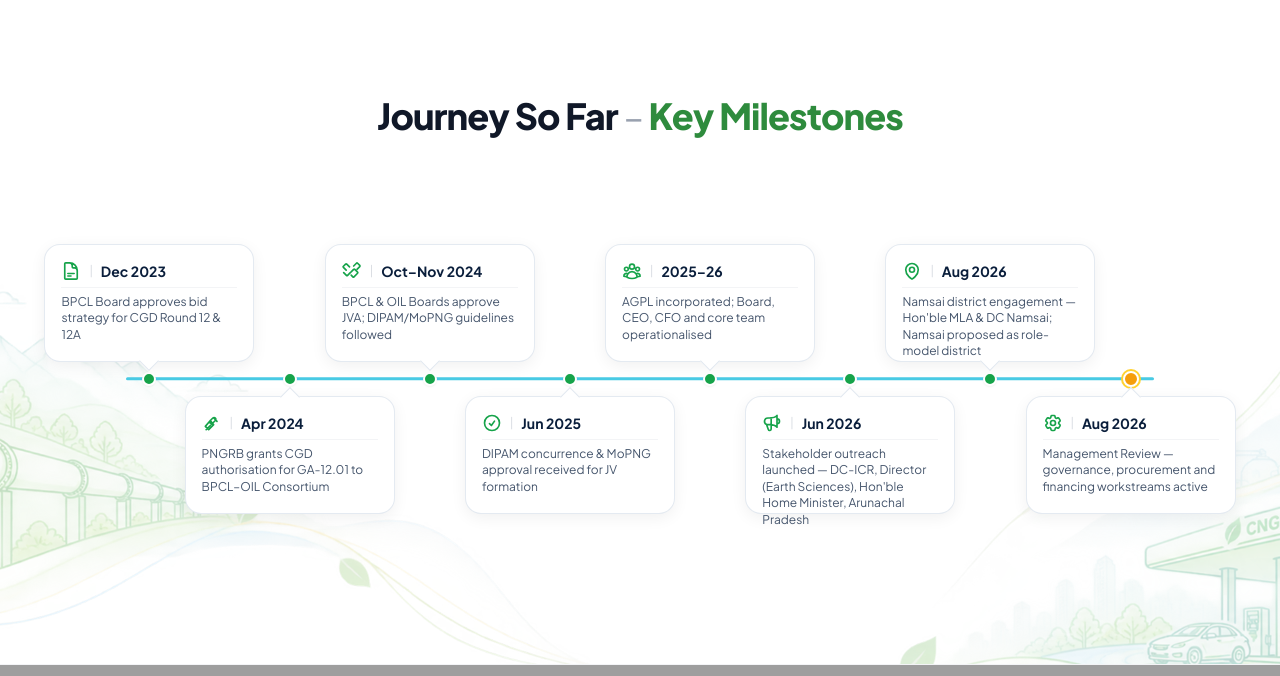
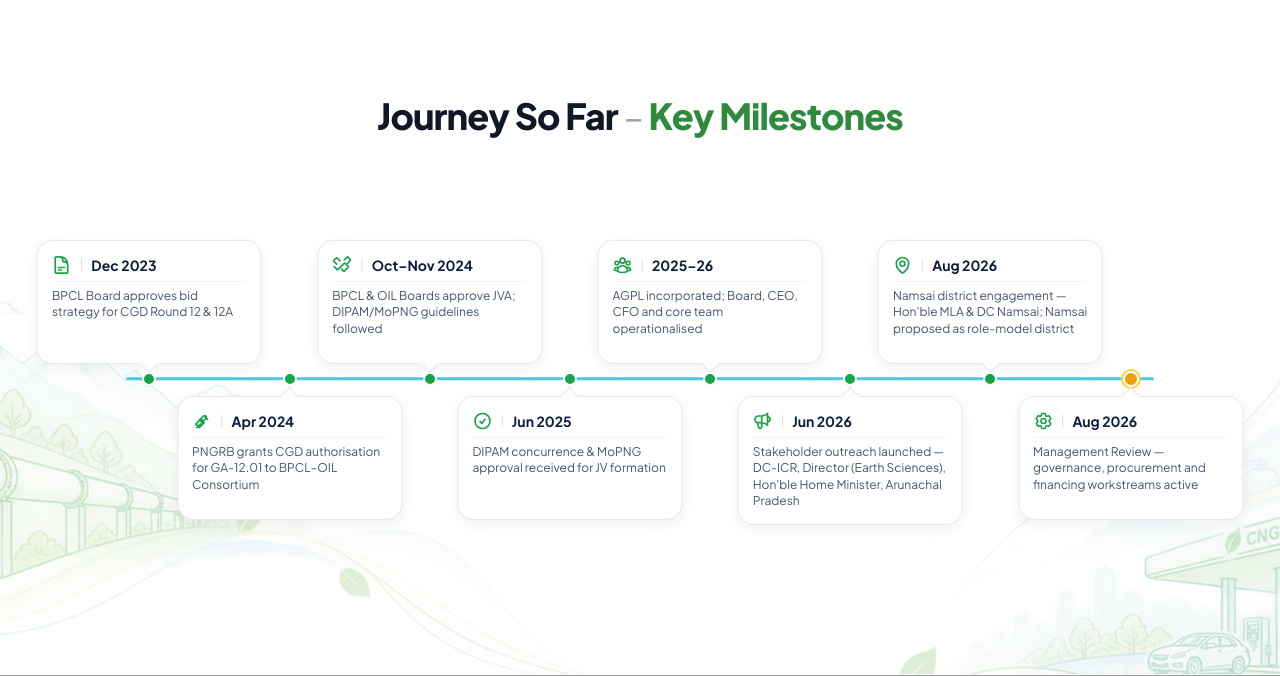
Before and after one commit to ridipblog/arunachal_gas, a Laravel app: page / in a window 1280 px wide. Shown: the part 4024-4700 px from the top of the page. Run offline with Laravel 12, Linux system fonts and the light colour scheme; style sheets or scripts are compiled from the project's sources; some libraries are stand-ins or nearby versions; grey boxes are pictures that could not be loaded.

Commit message:
fixed overflow issue journey design

```diff
--- a/resources/views/components/values.blade.php
+++ b/resources/views/components/values.blade.php
@@ -11,7 +11,7 @@
 
         {{-- Horizontal Alternating Timeline (Desktop & Tablet) --}}
         <div class="hidden md:block relative py-6 max-w-7xl mx-auto px-2 sm:px-4 lg:px-6">
-            <div class="relative w-full h-[320px]">
+            <div class="relative w-full h-[330px]">
 
                 {{-- Continuous Sky-Blue Timeline Bar --}}
                 <div class="absolute top-[155px] left-[6%] right-[6%] h-[3.5px] bg-[#48CAE4] rounded-full -translate-y-1/2 z-0"></div>
@@ -22,7 +22,7 @@
                     <div class="absolute top-[155px] left-0 -translate-x-1/2 -translate-y-1/2 w-3.5 h-3.5 rounded-full bg-[#16A34A] border-2 border-white shadow-xs z-10"></div>
 
                     {{-- Card 1 (Top) --}}
-                    <div class="absolute top-[20px] left-0 -translate-x-1/2 w-[190px] xl:w-[210px] h-[118px] bg-white rounded-2xl p-3.5 sm:p-4 shadow-[0_4px_16px_rgba(0,0,0,0.06)] border border-slate-200/90 hover:shadow-md transition-shadow z-20 flex flex-col justify-between">
+                    <div class="absolute top-[16px] left-0 -translate-x-1/2 w-[205px] xl:w-[225px] min-h-[124px] h-auto bg-white rounded-2xl p-3 sm:p-3.5 shadow-[0_4px_16px_rgba(0,0,0,0.06)] border border-slate-200/90 hover:shadow-md transition-shadow z-20 flex flex-col justify-between">
                         <div>
                             <div class="flex items-center space-x-2 pb-1.5 border-b border-gray-100">
                                 {{-- Document Checklist Icon --}}
@@ -32,7 +32,7 @@
                                 <span class="text-gray-300 font-light text-xs">|</span>
                                 <span class="text-sm font-bold text-[#0A1E3B]">Dec 2023</span>
                             </div>
-                            <p class="text-xs text-slate-600 leading-snug mt-1.5">
+                            <p class="text-[11.5px] sm:text-xs text-slate-600 leading-[1.38] mt-1.5">
                                 BPCL Board approves bid strategy for CGD Round 12 &amp; 12A
                             </p>
                         </div>
@@ -47,7 +47,7 @@
                     <div class="absolute top-[155px] left-0 -translate-x-1/2 -translate-y-1/2 w-3.5 h-3.5 rounded-full bg-[#16A34A] border-2 border-white shadow-xs z-10"></div>
 
                     {{-- Card 2 (Bottom) --}}
-                    <div class="absolute top-[172px] left-0 -translate-x-1/2 w-[190px] xl:w-[210px] h-[118px] bg-white rounded-2xl p-3.5 sm:p-4 shadow-[0_4px_16px_rgba(0,0,0,0.06)] border border-slate-200/90 hover:shadow-md transition-shadow z-20 flex flex-col justify-between">
+                    <div class="absolute top-[172px] left-0 -translate-x-1/2 w-[205px] xl:w-[225px] min-h-[124px] h-auto bg-white rounded-2xl p-3 sm:p-3.5 pb-4 shadow-[0_4px_16px_rgba(0,0,0,0.06)] border border-slate-200/90 hover:shadow-md transition-shadow z-20 flex flex-col justify-between">
                         {{-- Tooltip Pointer pointing directly to Dot 2 --}}
                         <div class="absolute -top-[7px] left-1/2 -translate-x-1/2 w-3.5 h-3.5 bg-white border-l border-t border-slate-200 rotate-45 transform"></div>
                         <div>
@@ -59,7 +59,7 @@
                                 <span class="text-gray-300 font-light text-xs">|</span>
                                 <span class="text-sm font-bold text-[#0A1E3B]">Apr 2024</span>
                             </div>
-                            <p class="text-xs text-slate-600 leading-snug mt-1.5">
+                            <p class="text-[11.5px] sm:text-xs text-slate-600 leading-[1.38] mt-1.5">
                                 PNGRB grants CGD authorisation for GA-12.01 to BPCL–OIL Consortium
                             </p>
                         </div>
@@ -72,7 +72,7 @@
                     <div class="absolute top-[155px] left-0 -translate-x-1/2 -translate-y-1/2 w-3.5 h-3.5 rounded-full bg-[#16A34A] border-2 border-white shadow-xs z-10"></div>
 
                     {{-- Card 3 (Top) --}}
-                    <div class="absolute top-[20px] left-0 -translate-x-1/2 w-[190px] xl:w-[210px] h-[118px] bg-white rounded-2xl p-3.5 sm:p-4 shadow-[0_4px_16px_rgba(0,0,0,0.06)] border border-slate-200/90 hover:shadow-md transition-shadow z-20 flex flex-col justify-between">
+                    <div class="absolute top-[16px] left-0 -translate-x-1/2 w-[205px] xl:w-[225px] min-h-[124px] h-auto bg-white rounded-2xl p-3 sm:p-3.5 shadow-[0_4px_16px_rgba(0,0,0,0.06)] border border-slate-200/90 hover:shadow-md transition-shadow z-20 flex flex-col justify-between">
                         <div>
                             <div class="flex items-center space-x-2 pb-1.5 border-b border-gray-100">
                                 {{-- Handshake Icon --}}
@@ -85,7 +85,7 @@
                                 <span class="text-gray-300 font-light text-xs">|</span>
                                 <span class="text-sm font-bold text-[#0A1E3B]">Oct–Nov 2024</span>
                             </div>
-                            <p class="text-xs text-slate-600 leading-snug mt-1.5">
+                            <p class="text-[11.5px] sm:text-xs text-slate-600 leading-[1.38] mt-1.5">
                                 BPCL &amp; OIL Boards approve JVA; DIPAM/MoPNG guidelines followed
                             </p>
                         </div>
@@ -99,7 +99,7 @@
                     <div class="absolute top-[155px] left-0 -translate-x-1/2 -translate-y-1/2 w-3.5 h-3.5 rounded-full bg-[#16A34A] border-2 border-white shadow-xs z-10"></div>
 
                     {{-- Card 4 (Bottom) --}}
-                    <div class="absolute top-[172px] left-0 -translate-x-1/2 w-[190px] xl:w-[210px] h-[118px] bg-white rounded-2xl p-3.5 sm:p-4 shadow-[0_4px_16px_rgba(0,0,0,0.06)] border border-slate-200/90 hover:shadow-md transition-shadow z-20 flex flex-col justify-between">
+                    <div class="absolute top-[172px] left-0 -translate-x-1/2 w-[205px] xl:w-[225px] min-h-[124px] h-auto bg-white rounded-2xl p-3 sm:p-3.5 pb-4 shadow-[0_4px_16px_rgba(0,0,0,0.06)] border border-slate-200/90 hover:shadow-md transition-shadow z-20 flex flex-col justify-between">
                         <div class="absolute -top-[7px] left-1/2 -translate-x-1/2 w-3.5 h-3.5 bg-white border-l border-t border-slate-200 rotate-45 transform"></div>
                         <div>
                             <div class="flex items-center space-x-2 pb-1.5 border-b border-gray-100">
@@ -110,7 +110,7 @@
                                 <span class="text-gray-300 font-light text-xs">|</span>
                                 <span class="text-sm font-bold text-[#0A1E3B]">Jun 2025</span>
                             </div>
-                            <p class="text-xs text-slate-600 leading-snug mt-1.5">
+                            <p class="text-[11.5px] sm:text-xs text-slate-600 leading-[1.38] mt-1.5">
                                 DIPAM concurrence &amp; MoPNG approval received for JV formation
                             </p>
                         </div>
@@ -123,7 +123,7 @@
                     <div class="absolute top-[155px] left-0 -translate-x-1/2 -translate-y-1/2 w-3.5 h-3.5 rounded-full bg-[#16A34A] border-2 border-white shadow-xs z-10"></div>
 
                     {{-- Card 5 (Top) --}}
-                    <div class="absolute top-[20px] left-0 -translate-x-1/2 w-[190px] xl:w-[210px] h-[118px] bg-white rounded-2xl p-3.5 sm:p-4 shadow-[0_4px_16px_rgba(0,0,0,0.06)] border border-slate-200/90 hover:shadow-md transition-shadow z-20 flex flex-col justify-between">
+                    <div class="absolute top-[16px] left-0 -translate-x-1/2 w-[205px] xl:w-[225px] min-h-[124px] h-auto bg-white rounded-2xl p-3 sm:p-3.5 shadow-[0_4px_16px_rgba(0,0,0,0.06)] border border-slate-200/90 hover:shadow-md transition-shadow z-20 flex flex-col justify-between">
                         <div>
                             <div class="flex items-center space-x-2 pb-1.5 border-b border-gray-100">
                                 {{-- Users Group Icon --}}
@@ -133,7 +133,7 @@
                                 <span class="text-gray-300 font-light text-xs">|</span>
                                 <span class="text-sm font-bold text-[#0A1E3B]">2025–26</span>
                             </div>
-                            <p class="text-xs text-slate-600 leading-snug mt-1.5">
+                            <p class="text-[11.5px] sm:text-xs text-slate-600 leading-[1.38] mt-1.5">
                                 AGPL incorporated; Board, CEO, CFO and core team operationalised
                             </p>
                         </div>
@@ -147,7 +147,7 @@
                     <div class="absolute top-[155px] left-0 -translate-x-1/2 -translate-y-1/2 w-3.5 h-3.5 rounded-full bg-[#16A34A] border-2 border-white shadow-xs z-10"></div>
 
                     {{-- Card 6 (Bottom) --}}
-                    <div class="absolute top-[172px] left-0 -translate-x-1/2 w-[190px] xl:w-[210px] h-[118px] bg-white rounded-2xl p-3.5 sm:p-4 shadow-[0_4px_16px_rgba(0,0,0,0.06)] border border-slate-200/90 hover:shadow-md transition-shadow z-20 flex flex-col justify-between">
+                    <div class="absolute top-[172px] left-0 -translate-x-1/2 w-[205px] xl:w-[225px] min-h-[124px] h-auto bg-white rounded-2xl p-3 sm:p-3.5 pb-4 shadow-[0_4px_16px_rgba(0,0,0,0.06)] border border-slate-200/90 hover:shadow-md transition-shadow z-20 flex flex-col justify-between">
                         <div class="absolute -top-[7px] left-1/2 -translate-x-1/2 w-3.5 h-3.5 bg-white border-l border-t border-slate-200 rotate-45 transform"></div>
                         <div>
                             <div class="flex items-center space-x-2 pb-1.5 border-b border-gray-100">
@@ -158,7 +158,7 @@
                                 <span class="text-gray-300 font-light text-xs">|</span>
                                 <span class="text-sm font-bold text-[#0A1E3B]">Jun 2026</span>
                             </div>
-                            <p class="text-xs text-slate-600 leading-snug mt-1.5">
+                            <p class="text-[11.5px] sm:text-xs text-slate-600 leading-[1.38] mt-1.5">
                                 Stakeholder outreach launched — DC-ICR, Director (Earth Sciences), Hon'ble Home Minister, Arunachal Pradesh
                             </p>
                         </div>
@@ -171,7 +171,7 @@
                     <div class="absolute top-[155px] left-0 -translate-x-1/2 -translate-y-1/2 w-3.5 h-3.5 rounded-full bg-[#16A34A] border-2 border-white shadow-xs z-10"></div>
 
                     {{-- Card 7 (Top) --}}
-                    <div class="absolute top-[20px] left-0 -translate-x-1/2 w-[190px] xl:w-[210px] h-[118px] bg-white rounded-2xl p-3.5 sm:p-4 shadow-[0_4px_16px_rgba(0,0,0,0.06)] border border-slate-200/90 hover:shadow-md transition-shadow z-20 flex flex-col justify-between">
+                    <div class="absolute top-[16px] left-0 -translate-x-1/2 w-[205px] xl:w-[225px] min-h-[124px] h-auto bg-white rounded-2xl p-3 sm:p-3.5 shadow-[0_4px_16px_rgba(0,0,0,0.06)] border border-slate-200/90 hover:shadow-md transition-shadow z-20 flex flex-col justify-between">
                         <div>
                             <div class="flex items-center space-x-2 pb-1.5 border-b border-gray-100">
                                 {{-- Map Pin Icon --}}
@@ -182,7 +182,7 @@
                                 <span class="text-gray-300 font-light text-xs">|</span>
                                 <span class="text-sm font-bold text-[#0A1E3B]">Aug 2026</span>
                             </div>
-                            <p class="text-xs text-slate-600 leading-snug mt-1.5">
+                            <p class="text-[11.5px] sm:text-xs text-slate-600 leading-[1.38] mt-1.5">
                                 Namsai district engagement — Hon'ble MLA &amp; DC Namsai; Namsai proposed as role-model district
                             </p>
                         </div>
@@ -196,7 +196,7 @@
                     <div class="absolute top-[155px] left-0 -translate-x-1/2 -translate-y-1/2 w-4 h-4 rounded-full bg-[#F59E0B] border-2 border-white ring-2 ring-amber-300 shadow-xs z-10"></div>
 
                     {{-- Card 8 (Bottom) --}}
-                    <div class="absolute top-[172px] left-0 -translate-x-1/2 w-[190px] xl:w-[210px] h-[118px] bg-white rounded-2xl p-3.5 sm:p-4 shadow-[0_4px_16px_rgba(0,0,0,0.06)] border border-slate-200/90 hover:shadow-md transition-shadow z-20 flex flex-col justify-between">
+                    <div class="absolute top-[172px] left-0 -translate-x-1/2 w-[205px] xl:w-[225px] min-h-[124px] h-auto bg-white rounded-2xl p-3 sm:p-3.5 pb-4 shadow-[0_4px_16px_rgba(0,0,0,0.06)] border border-slate-200/90 hover:shadow-md transition-shadow z-20 flex flex-col justify-between">
                         <div class="absolute -top-[7px] left-1/2 -translate-x-1/2 w-3.5 h-3.5 bg-white border-l border-t border-slate-200 rotate-45 transform"></div>
                         <div>
                             <div class="flex items-center space-x-2 pb-1.5 border-b border-gray-100">
@@ -208,7 +208,7 @@
                                 <span class="text-gray-300 font-light text-xs">|</span>
                                 <span class="text-sm font-bold text-[#0A1E3B]">Aug 2026</span>
                             </div>
-                            <p class="text-xs text-slate-600 leading-snug mt-1.5">
+                            <p class="text-[11.5px] sm:text-xs text-slate-600 leading-[1.38] mt-1.5">
                                 Management Review — governance, procurement and financing workstreams active
                             </p>
                         </div>
```
